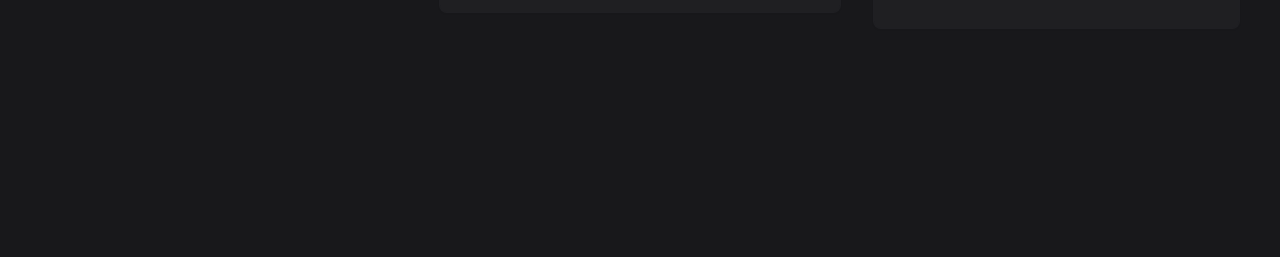
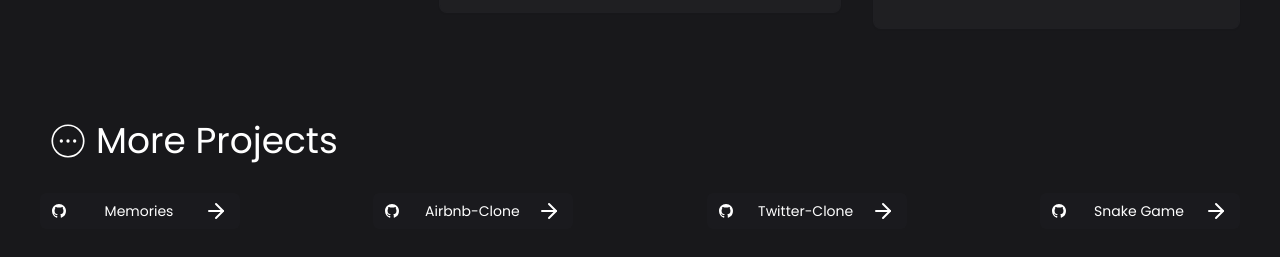
Before and after one commit to markande98/portfolio, a Next.js app: page / in a window 1280 px wide. Shown: the part 1241-1498 px from the top of the page. Before the commit the page ends 1313 px from the top, so only its background shows below. Built offline with nearby package versions, Linux system fonts and the light colour scheme.

Commit message:
add more projects

```diff
--- /dev/null
+++ b/components/item.tsx
@@ -0,0 +1,25 @@
+import Link from "next/link";
+import { Button } from "@/components/ui/button";
+import { ArrowRight } from "lucide-react";
+import { BsGithub } from "react-icons/bs";
+
+interface ItemProps {
+  title: string;
+  href: string;
+}
+
+export const Item = ({ title, href }: ItemProps) => {
+  return (
+    <Button variant="zinc" size="sm" asChild className="group w-[200px]">
+      <Link
+        href={href}
+        target="__blank"
+        className="flex items-center justify-between gap-x-2"
+      >
+        <BsGithub className="mr-2" />
+        {title}
+        <ArrowRight className="group-hover:translate-x-1 duration-300" />
+      </Link>
+    </Button>
+  );
+};
--- /dev/null
+++ b/components/more-projects.tsx
@@ -0,0 +1,41 @@
+import { Button } from "@/components/ui/button";
+import { ArrowRight } from "lucide-react";
+import Link from "next/link";
+import { CiCircleMore } from "react-icons/ci";
+import { Item } from "./item";
+
+const items = [
+  {
+    title: "Memories",
+    href: "https://github.com/markande98/memories",
+  },
+  {
+    title: "Airbnb-Clone",
+    href: "https://github.com/markande98/nextjs-airbnb-clone",
+  },
+  {
+    title: "Twitter-Clone",
+    href: "https://github.com/markande98/plitter-deploy",
+  },
+  {
+    title: "Snake Game",
+    href: "https://github.com/markande98/Snake-Game-Pygame-",
+  },
+];
+
+export const MoreProjects = () => {
+  return (
+    <div className="p-10 space-y-5">
+      <div className="flex justify-center md:justify-start">
+        <Button className="text-4xl py-8 px-2" variant="ghost">
+          <CiCircleMore className="h-10 w-10 mr-2" /> More Projects
+        </Button>
+      </div>
+      <div className="flex flex-wrap gap-4 flex-col sm:flex-row justify-center sm:justify-between items-center">
+        {items.map((item) => (
+          <Item key={item.href} title={item.title} href={item.href} />
+        ))}
+      </div>
+    </div>
+  );
+};
--- a/components/projects.tsx
+++ b/components/projects.tsx
@@ -2,6 +2,7 @@
 import { Heading } from "./heading";
 import { ProjectsCard } from "./projects-card";
 import { Button } from "./ui/button";
+import { MoreProjects } from "./more-projects";
 
 export const Projects = () => {
   return (
@@ -13,6 +14,7 @@
         </Button>
       </div>
       <ProjectsCard />
+      <MoreProjects />
     </div>
   );
 };
--- a/components/ui/button.tsx
+++ b/components/ui/button.tsx
@@ -18,6 +18,7 @@
           "bg-secondary text-secondary-foreground hover:bg-secondary/80",
         ghost: "hover:bg-accent hover:text-accent-foreground",
         link: "text-primary underline-offset-4 hover:underline bg-zinc-100 hover:bg-zinc-300",
+        zinc: "bg-zinc-800/20",
       },
       size: {
         default: "h-10 px-4 py-2",
```
